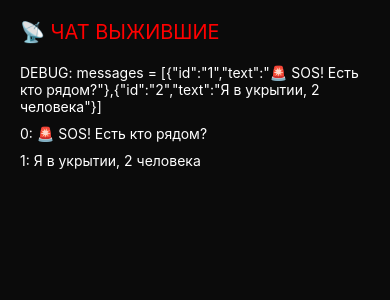
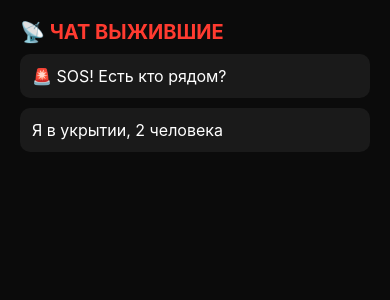
Before and after one commit to MrAlexOm/Bunker-App, a React Native app: screen /Panic in a window 390 px wide. Shown: the top 300 px of the page. Built offline with nearby package versions, Linux system fonts and the light colour scheme.

Commit message:
Final working chat - ScrollView with proper flex and message styling

```diff
--- a/src/screens/PanicScreen.tsx
+++ b/src/screens/PanicScreen.tsx
@@ -12,22 +12,27 @@ const PanicScreen = () => {
   return (
   <View style={{ flex: 1, backgroundColor: '#0B0B0B', padding: 20 }}>
 
-    <Text style={{ color: 'red', fontSize: 20 }}>
+    <Text style={{ color: '#FF3B30', fontSize: 20, fontWeight: 'bold', marginBottom: 10 }}>
       📡 ЧАТ ВЫЖИВШИЕ
     </Text>
 
-    <Text style={{ color: 'white', marginTop: 20 }}>
-      DEBUG: messages = {JSON.stringify(messages)}
-    </Text>
-
-    {messages.map((msg, index) => {
-      console.log('Mapping message:', msg, 'index:', index);
-      return (
-        <Text key={msg.id} style={{ color: 'white', marginTop: 10 }}>
-          {index}: {msg.text}
-        </Text>
-      );
-    })}
+    <ScrollView
+      style={{ flex: 1 }}
+      contentContainerStyle={{ paddingBottom: 20 }}
+    >
+      {messages.map((msg, index) => (
+        <View key={msg.id} style={{
+          backgroundColor: '#1A1A1A',
+          padding: 12,
+          borderRadius: 10,
+          marginBottom: 10
+        }}>
+          <Text style={{ color: '#FFFFFF', fontSize: 16 }}>
+            {msg.text}
+          </Text>
+        </View>
+      ))}
+    </ScrollView>
 
   </View>
 );
```
